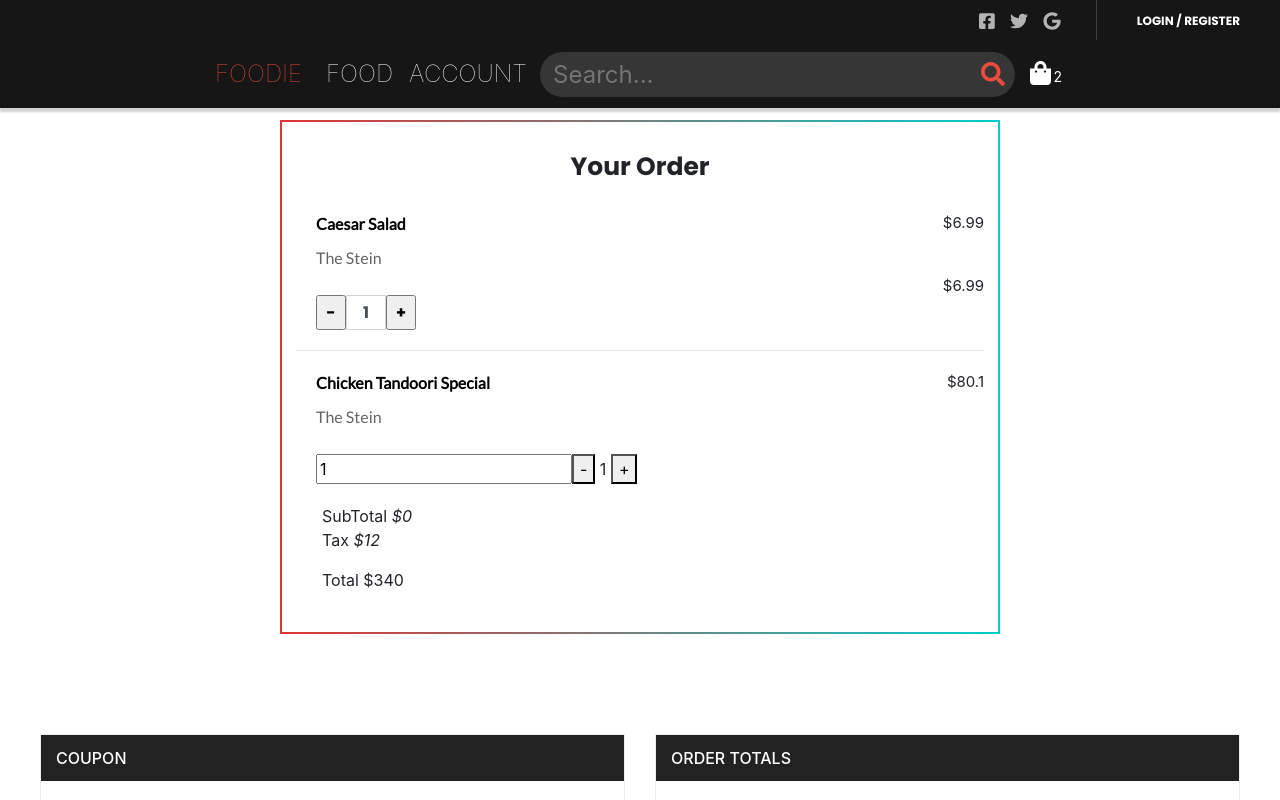
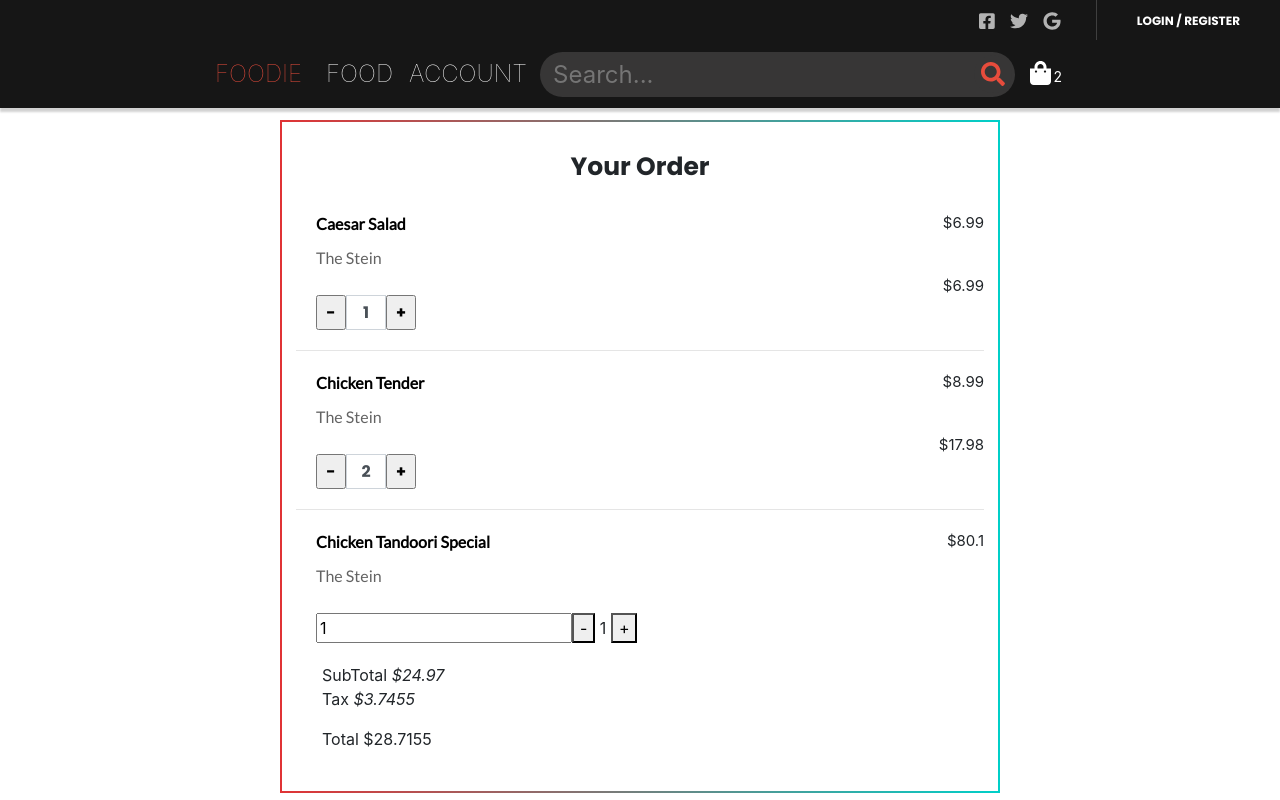
Before and after one commit to Alicia-Sheng/Foodie-WebVersion, a React app: page /order in a window 1280 px wide. Shown: the top 800 px of the page. Built offline with nearby package versions, Linux system fonts and the light colour scheme.

Commit message:
price is now dynamic, but has minor error

```diff
--- a/src/components/Order/Order.js
+++ b/src/components/Order/Order.js
@@ -1,6 +1,8 @@
 import React, { Component } from 'react'
 
 import './Order.css'
+
+import foodData from '../../../assets/data'
 
 class Order extends Component {
     constructor(props) {
@@ -8,7 +10,8 @@ class Order extends Component {
 
         this.state = {
             orderList: [
-                { id: 1, name: "Caesar Salad", num: 1, price: 6.99, checked: false }
+                { id: 1, name: "Caesar Salad", num: 1, price: 6.99, checked: true },
+                { id: 2, name: "Chicken Tender", num: 2, price :8.99, checked: true}
             ]
         };
 
@@ -31,6 +34,14 @@ class Order extends Component {
             }
         });
         return total
+    }
+    getTax(n){
+       let tax = n * 0.15;
+       return tax
+    }
+
+    sum(x, y){
+      return x + y
     }
 
     incrementQty(n) {
@@ -85,8 +96,10 @@ class Order extends Component {
                                                                                 <span className="price">${v.price * v.num}</span>
                                                                             </div>
                                                                         </li>
+
                                                                     })
                                                                 }
+
                                                                 <li>
                                                                     <div className="dish-name">
                                                                         <h6 itemProp="headline">Chicken Tandoori Special</h6> <span className="price">$80.1</span>
@@ -101,13 +114,15 @@ class Order extends Component {
                                                                         </div>
                                                                     </div>
                                                                 </li>
+
+
                                                             </ul>
                                                             <ul className="order-total">
                                                                 <li><span>SubTotal</span> <i>${this.getTotal()}</i></li>
-                                                                <li><span>Tax</span> <i>$12</i></li>
+                                                                <li><span>Tax</span> <i>${this.getTax(this.getTotal())}</i></li>
                                                             </ul>
                                                             <ul className="order-method brd-rd2 red-bg">
-                                                                <li><span>Total</span> <span className="price">$340</span></li>
+                                                                <li><span>Total</span> <span className="price">${this.sum(this.getTotal(), this.getTax(this.getTotal()))} </span></li>
                                                                 <li><a className="brd-rd2" href="#" title="" itemProp="url">CONFIRM ORDER</a></li>
                                                             </ul>
                                                         </div>
```
